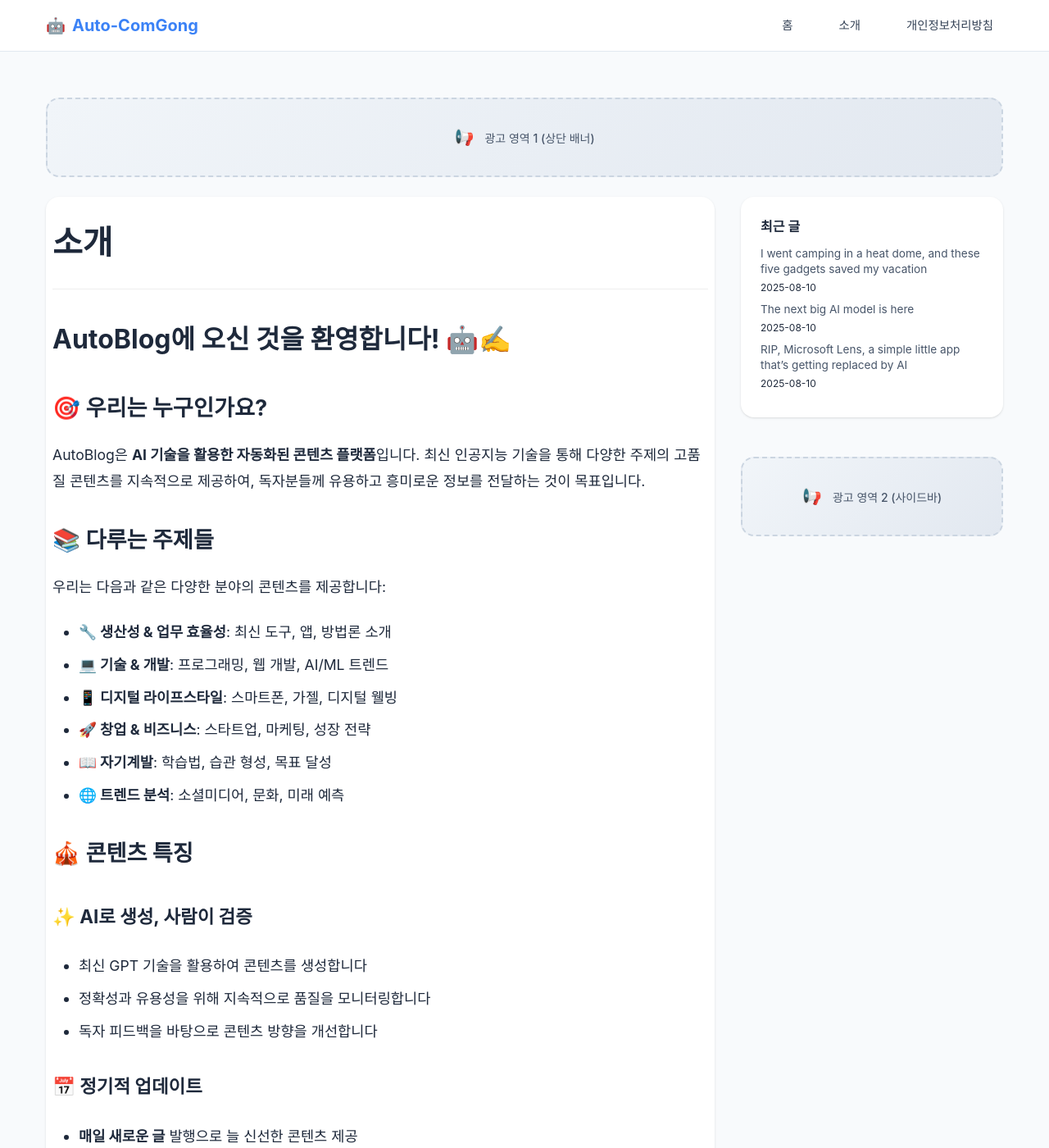
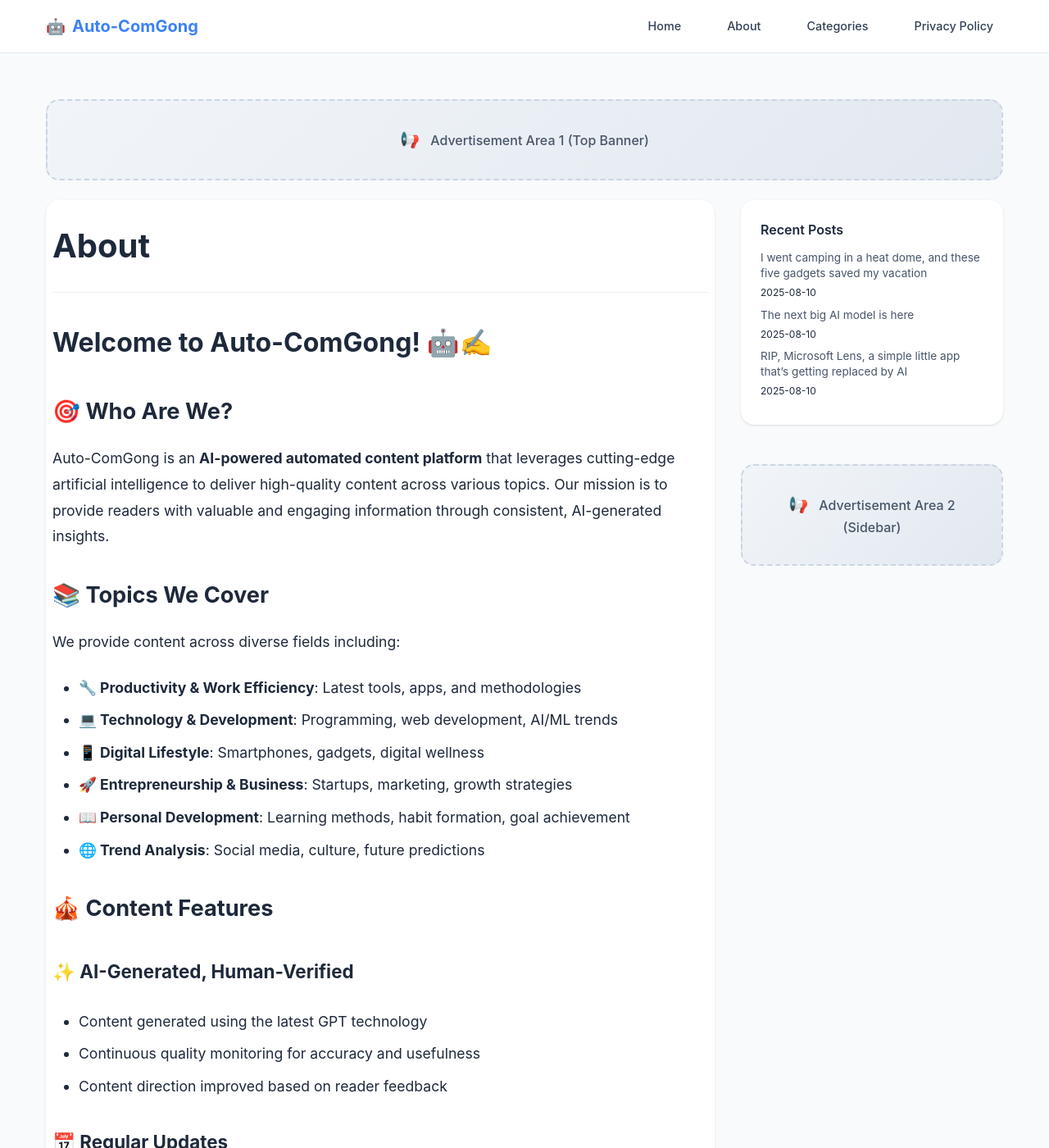
Before and after one commit to grayson1999/AutoBlog-Pipe, a Jekyll site: the page built from site/pages/about.md, in a window 1280 px wide and 1400 px high. Shown: the whole window at 82% size. Built offline with Jekyll 4.4.1, drawn with Linux system fonts in a browser that asks for light colours; some of the changed text lies outside the part shown.

Commit message:
feat: Optimize website for English SEO and better readability
- Convert site language from Korean to English (lang="en")
- Update navigation menu: 홈 → Home, 소개 → About, etc.
- Improve typography: increased base font size to 16px, line-height 1.6
- Reduce heading sizes for better readability
- Create Categories page (/categories/) to fix 404 errors
- Add category layout for individual category pages
- Update About page with comprehensive English content
- Convert all UI text and placeholders to English
- Optimize post layout for better reading experience
- Add breadcrumb navigation to category pages

Fixes broken category navigation and improves SEO for English search engines.

🤖 Generated with [Claude Code](https://claude.ai/code)

Co-Authored-By: Claude <noreply@anthropic.com>

```diff
--- a/site/_config.yml
+++ b/site/_config.yml
@@ -1,6 +1,6 @@
 # Jekyll/GitHub Pages Configuration
 title: "Auto-ComGong"
-description: "AI-generated content for modern digital life"
+description: "AI-powered tech insights and digital trends"
 baseurl: ""
 url: "https://auto-comgong.netlify.app"
 
@@ -33,6 +33,8 @@ defaults:
 author: AutoBot
 twitter_username:
 github_username: grayson1999
+lang: en
+locale: en_US
 
 # Pagination
 paginate: 10
--- a/site/_layouts/default.html
+++ b/site/_layouts/default.html
@@ -1,5 +1,5 @@
 <!DOCTYPE html>
-<html lang="ko">
+<html lang="en">
 <head>
     <meta charset="UTF-8">
     <meta name="viewport" content="width=device-width, initial-scale=1.0">
@@ -48,10 +48,10 @@
 
         body {
             font-family: 'Inter', -apple-system, BlinkMacSystemFont, 'Segoe UI', Roboto, sans-serif;
-            line-height: 1.5;
+            line-height: 1.6;
             color: var(--gray-800);
             background: var(--gray-50);
-            font-size: 14px;
+            font-size: 16px;
         }
 
         /* Container */
@@ -306,9 +306,10 @@
                 <a href="{{ '/' | relative_url }}" class="logo">{{ site.title }}</a>
                 <nav>
                     <ul>
-                        <li><a href="{{ '/' | relative_url }}">홈</a></li>
-                        <li><a href="{{ '/about' | relative_url }}">소개</a></li>
-                        <li><a href="{{ '/privacy' | relative_url }}">개인정보처리방침</a></li>
+                        <li><a href="{{ '/' | relative_url }}">Home</a></li>
+                        <li><a href="{{ '/about' | relative_url }}">About</a></li>
+                        <li><a href="{{ '/categories' | relative_url }}">Categories</a></li>
+                        <li><a href="{{ '/privacy' | relative_url }}">Privacy Policy</a></li>
                     </ul>
                 </nav>
             </div>
@@ -320,7 +321,7 @@
             <!-- Top AdSense Placeholder -->
             <div class="ad-placeholder">
                 <!-- adsense-slot-1 -->
-                광고 영역 1 (상단 배너)
+Advertisement Area 1 (Top Banner)
                 <!-- AdSense 승인 후 여기에 광고 코드 삽입 -->
             </div>
 
@@ -331,7 +332,7 @@
 
                 <aside class="sidebar">
                     <div class="sidebar-card">
-                        <h3>최근 글</h3>
+                        <h3>Recent Posts</h3>
                         <ul>
                             {% for post in site.posts limit:5 %}
                             <li>
@@ -345,7 +346,7 @@
                     <!-- Sidebar AdSense Placeholder -->
                     <div class="ad-placeholder">
                         <!-- adsense-slot-2 -->
-                        광고 영역 2 (사이드바)
+Advertisement Area 2 (Sidebar)
                         <!-- AdSense 승인 후 여기에 광고 코드 삽입 -->
                     </div>
                 </aside>
@@ -354,7 +355,7 @@
             <!-- Bottom AdSense Placeholder -->
             <div class="ad-placeholder">
                 <!-- adsense-slot-3 -->
-                광고 영역 3 (하단 배너)
+Advertisement Area 3 (Bottom Banner)
                 <!-- AdSense 승인 후 여기에 광고 코드 삽입 -->
             </div>
         </div>
@@ -364,10 +365,10 @@
         <div class="container">
             <div class="footer-content">
                 <div class="footer-links">
-                    <a href="{{ '/about' | relative_url }}">소개</a>
-                    <a href="{{ '/privacy' | relative_url }}">개인정보처리방침</a>
+                    <a href="{{ '/about' | relative_url }}">About</a>
+                    <a href="{{ '/privacy' | relative_url }}">Privacy Policy</a>
                 </div>
-                <p>&copy; {{ site.time | date: "%Y" }} {{ site.title }}. AI로 생성된 콘텐츠입니다.</p>
+                <p>&copy; {{ site.time | date: "%Y" }} {{ site.title }}. AI-generated content for tech enthusiasts.</p>
             </div>
         </div>
     </footer>
--- a/site/pages/about.md
+++ b/site/pages/about.md
@@ -1,76 +1,76 @@
 ---
 layout: page
-title: "소개"
+title: "About"
 permalink: /about/
 ---
 
-# AutoBlog에 오신 것을 환영합니다! 🤖✍️
+# Welcome to Auto-ComGong! 🤖✍️
 
-## 🎯 우리는 누구인가요?
+## 🎯 Who Are We?
 
-AutoBlog은 **AI 기술을 활용한 자동화된 콘텐츠 플랫폼**입니다. 최신 인공지능 기술을 통해 다양한 주제의 고품질 콘텐츠를 지속적으로 제공하여, 독자분들께 유용하고 흥미로운 정보를 전달하는 것이 목표입니다.
+Auto-ComGong is an **AI-powered automated content platform** that leverages cutting-edge artificial intelligence to deliver high-quality content across various topics. Our mission is to provide readers with valuable and engaging information through consistent, AI-generated insights.
 
-## 📚 다루는 주제들
+## 📚 Topics We Cover
 
-우리는 다음과 같은 다양한 분야의 콘텐츠를 제공합니다:
+We provide content across diverse fields including:
 
-- **🔧 생산성 & 업무 효율성**: 최신 도구, 앱, 방법론 소개
-- **💻 기술 & 개발**: 프로그래밍, 웹 개발, AI/ML 트렌드
-- **📱 디지털 라이프스타일**: 스마트폰, 가젤, 디지털 웰빙
-- **🚀 창업 & 비즈니스**: 스타트업, 마케팅, 성장 전략
-- **📖 자기계발**: 학습법, 습관 형성, 목표 달성
-- **🌐 트렌드 분석**: 소셜미디어, 문화, 미래 예측
+- **🔧 Productivity & Work Efficiency**: Latest tools, apps, and methodologies
+- **💻 Technology & Development**: Programming, web development, AI/ML trends
+- **📱 Digital Lifestyle**: Smartphones, gadgets, digital wellness
+- **🚀 Entrepreneurship & Business**: Startups, marketing, growth strategies
+- **📖 Personal Development**: Learning methods, habit formation, goal achievement
+- **🌐 Trend Analysis**: Social media, culture, future predictions
 
-## 🎪 콘텐츠 특징
+## 🎪 Content Features
 
-### ✨ AI로 생성, 사람이 검증
-- 최신 GPT 기술을 활용하여 콘텐츠를 생성합니다
-- 정확성과 유용성을 위해 지속적으로 품질을 모니터링합니다
-- 독자 피드백을 바탕으로 콘텐츠 방향을 개선합니다
+### ✨ AI-Generated, Human-Verified
+- Content generated using the latest GPT technology
+- Continuous quality monitoring for accuracy and usefulness
+- Content direction improved based on reader feedback
 
-### 📅 정기적 업데이트
-- **매일 새로운 글** 발행으로 늘 신선한 콘텐츠 제공
-- **트렌드 반영**: 실시간으로 화제가 되는 주제들을 빠르게 다룹니다
-- **시리즈 연재**: 심화 주제는 여러 편에 걸쳐 상세히 다룹니다
+### 📅 Regular Updates
+- **Daily new posts** ensuring fresh content
+- **Trend-responsive**: Quick coverage of trending topics
+- **Series content**: In-depth topics covered across multiple posts
 
-### 🎯 실용성 중심
-- **바로 적용 가능한** 팁과 가이드 제공
-- **단계별 설명**으로 따라하기 쉽게 구성
-- **리소스 링크** 포함으로 추가 학습 지원
+### 🎯 Practicality-Focused
+- **Immediately applicable** tips and guides
+- **Step-by-step explanations** for easy implementation
+- **Resource links** included for additional learning
 
-## 🌟 왜 AutoBlog인가요?
+## 🌟 Why Auto-ComGong?
 
-### 1. **시간 절약** ⏰
-바쁜 일상 속에서도 핵심만 빠르게 파악할 수 있도록 요약된 형태로 제공합니다.
+### 1. **Time-Saving** ⏰
+Get key insights quickly in summarized format, perfect for busy lifestyles.
 
-### 2. **다양성** 🎨
-한 곳에서 여러 분야의 인사이트를 만나볼 수 있습니다.
+### 2. **Diversity** 🎨
+Discover insights from multiple fields in one convenient location.
 
-### 3. **최신성** 🔥
-AI의 빠른 정보 처리 능력으로 트렌드를 놓치지 않고 전달합니다.
+### 3. **Timeliness** 🔥
+AI's rapid information processing ensures you never miss the latest trends.
 
-### 4. **접근성** 📱
-모바일 친화적인 디자인으로 언제 어디서나 편리하게 읽을 수 있습니다.
+### 4. **Accessibility** 📱
+Mobile-friendly design for convenient reading anywhere, anytime.
 
-## 📞 소통하고 싶어요!
+## 📞 Let's Connect!
 
-AutoBlog은 독자와의 소통을 중요하게 생각합니다:
+Auto-ComGong values communication with our readers:
 
-- **피드백 환영**: 어떤 주제를 더 다뤘으면 하는지 알려주세요
-- **질문 받아요**: 궁금한 점이나 더 알고 싶은 내용이 있다면 언제든 연락주세요
-- **개선 제안**: 사이트 사용성이나 콘텐츠 품질 개선 아이디어를 공유해주세요
+- **Feedback Welcome**: Let us know what topics you'd like to see more of
+- **Questions Accepted**: Reach out with any questions or topics you'd like to learn about
+- **Improvement Suggestions**: Share ideas for better site usability or content quality
 
-## 🚀 미래 계획
+## 🚀 Future Plans
 
-AutoBlog은 지속적으로 발전해 나갈 예정입니다:
+Auto-ComGong will continue to evolve:
 
-- **🎥 멀티미디어 확장**: 동영상, 인포그래픽 등 다양한 형태의 콘텐츠
-- **🤝 커뮤니티 기능**: 독자간 소통과 지식 공유 공간 제공
-- **📊 개인화**: AI 추천 시스템을 통한 맞춤 콘텐츠 제공
-- **🌐 다국어 지원**: 전 세계 독자들과 소통할 수 있는 플랫폼으로 확장
+- **🎥 Multimedia Expansion**: Videos, infographics, and diverse content formats
+- **🤝 Community Features**: Spaces for reader interaction and knowledge sharing
+- **📊 Personalization**: AI recommendation systems for tailored content
+- **🌐 Multi-language Support**: Expanding to connect with global readers
 
 ---
 
-**AutoBlog과 함께 더 스마트하고 효율적인 디지털 라이프를 만들어가요!**
+**Join Auto-ComGong in creating a smarter, more efficient digital life!**
 
-*마지막 업데이트: {{ site.time | date: "%Y년 %m월 %d일" }}*
+*Last updated: {{ site.time | date: "%B %d, %Y" }}*
```
Also changed, not shown: site/_layouts/category.html (added, +255 -0 lines), site/_layouts/post.html (+13 -10 lines), site/categories.html (added, +269 -0 lines), site/index.html (+8 -8 lines).
